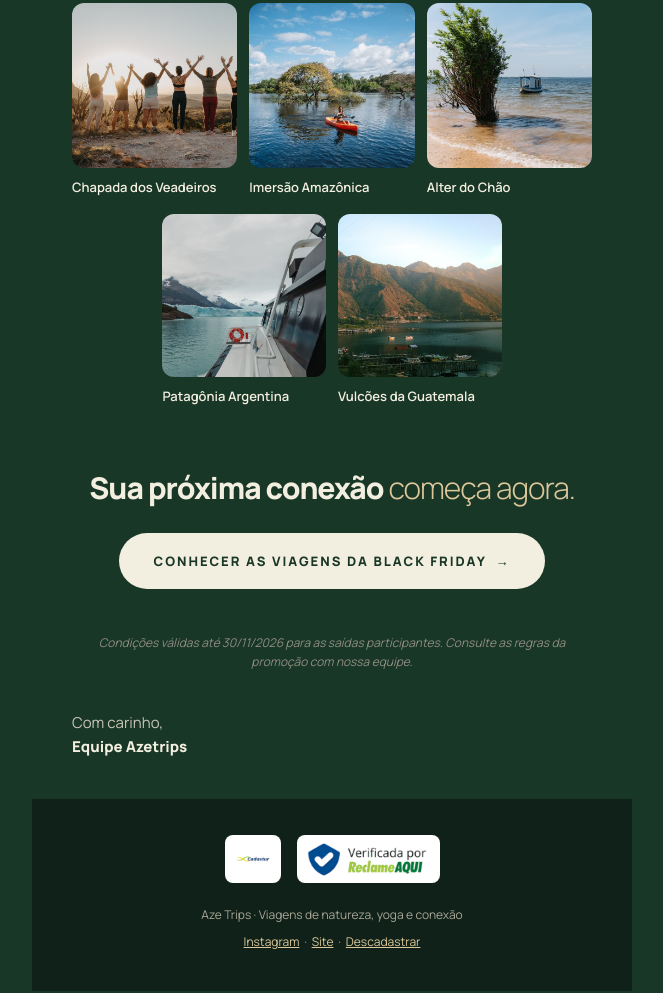
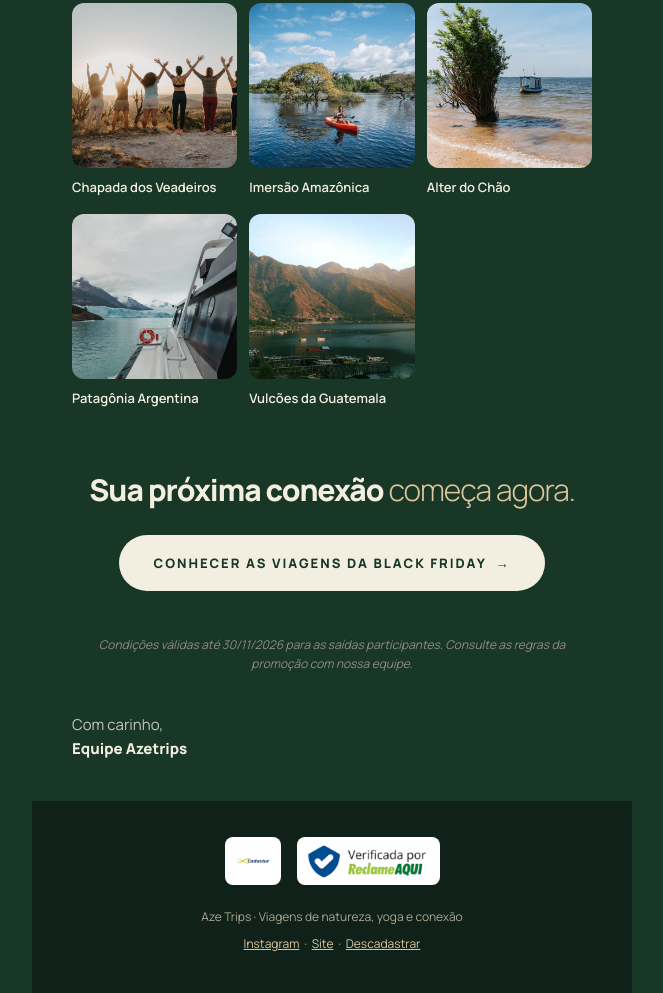
Before and after one commit to dev-agenciaw3m/aze-emails, a plain HTML site: page 01-black-friday-lancamento/index.html in a window 1280 px wide. Shown: the part 3098-4091 px from the top of the page, without its empty margins (308-971 px from the left). Drawn offline with Linux system fonts and the light colour scheme.

Commit message:
E-mail 1: Carnaval alinhado a esquerda

```diff
--- a/01-black-friday-lancamento/index.html
+++ b/01-black-friday-lancamento/index.html
@@ -245,18 +245,15 @@
             </td>
           </tr>
           <tr>
-            <td colspan="3" align="center" style="padding:0;">
-              <table role="presentation" width="66%" align="center" cellpadding="0" cellspacing="0" border="0" style="width:66%;"><tr>
-            <td width="50%" valign="top" style="padding:0 6px 18px;">
+            <td width="33%" valign="top" style="padding:0 6px 18px;">
               <a href="#" target="_blank"><img class="fluid" src="https://dev-agenciaw3m.github.io/aze-emails/img/fotos/patagonia.jpg" width="164" alt="Patagônia Argentina" style="width:100%;height:auto;border-radius:12px;"></a>
               <p class="f" style="margin:10px 0 0;font-size:13px;line-height:18px;font-weight:600;color:#f2eee0;">Patagônia Argentina</p>
             </td>
-            <td width="50%" valign="top" style="padding:0 6px 18px;">
+            <td width="33%" valign="top" style="padding:0 6px 18px;">
               <a href="#" target="_blank"><img class="fluid" src="https://dev-agenciaw3m.github.io/aze-emails/img/fotos/guatemala-carnaval.jpg" width="164" alt="Vulcões da Guatemala" style="width:100%;height:auto;border-radius:12px;"></a>
               <p class="f" style="margin:10px 0 0;font-size:13px;line-height:18px;font-weight:600;color:#f2eee0;">Vulcões da Guatemala</p>
             </td>
-              </tr></table>
-            </td>
+                          <td width="33%" style="font-size:0;line-height:0;">&nbsp;</td>
           </tr>
         </table>
       </td>
```
Also changed, not shown: 01-black-friday-lancamento/bloco-rd.html (+3 -6 lines).
